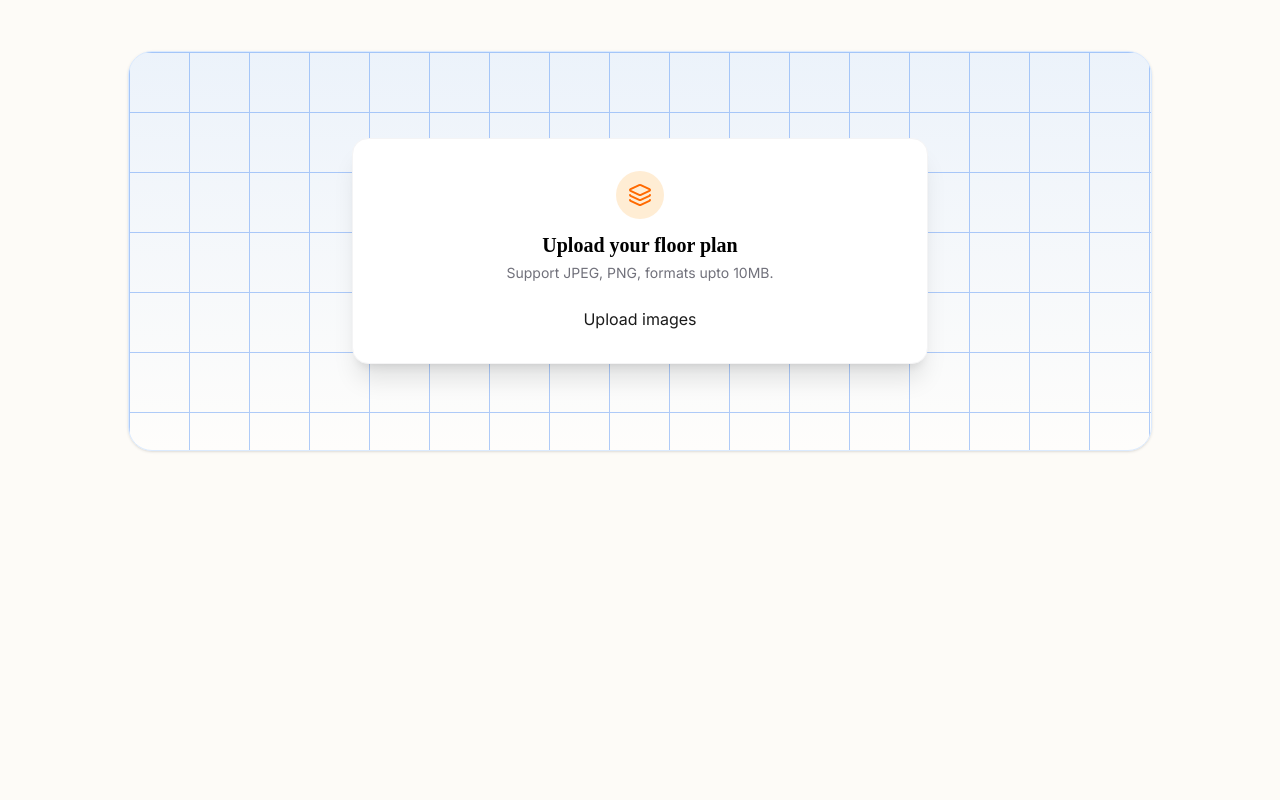
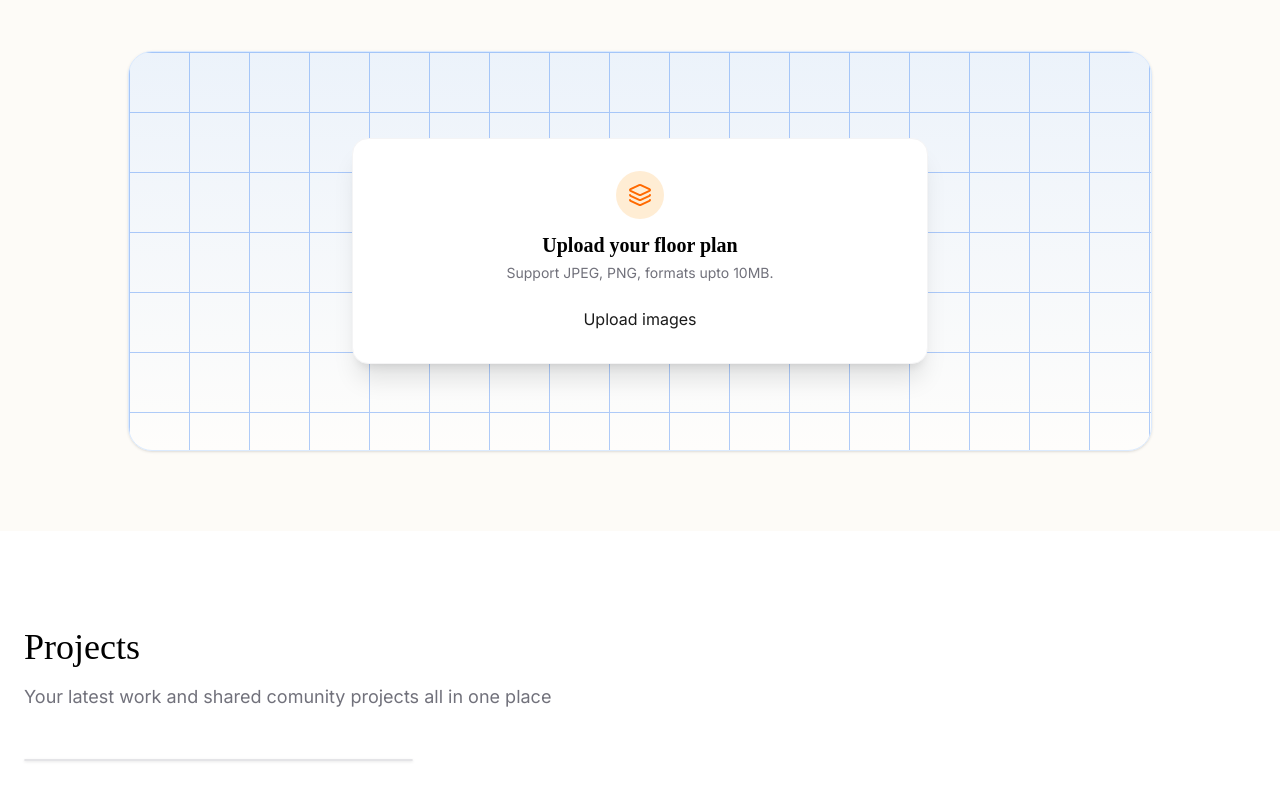
Before and after one commit to kinetic-sudo/architecture-saas, a React (Vite) app: page / in a window 1280 px wide. Shown: the part 636-1436 px from the top of the page. Before the commit the page ends 1167 px from the top, so only its background shows below. Built offline with nearby package versions, Linux system fonts and the light colour scheme.

Commit message:
Enhance Projects section in Home component of home.tsx with new layout and descriptive content for better user engagement.

```diff
--- a/src/routes/home.tsx
+++ b/src/routes/home.tsx
@@ -53,8 +53,20 @@ export default function Home() {
         </div>
      </section>
      {/* Features Section */}
-     <section>
+     <section className='projects'>
+      <div className="section-inner">
+        <div className="section-head">
+          <div className="copy">
+            <h2>Projects</h2>
+            <p>Your latest work and shared comunity projects all in one place</p>
+          </div>
+        </div>
+        <div className="projects-grid">
+          <div className="project-card group">
 
+          </div>
+        </div>
+      </div>
      </section>
     </div>
   )
```
